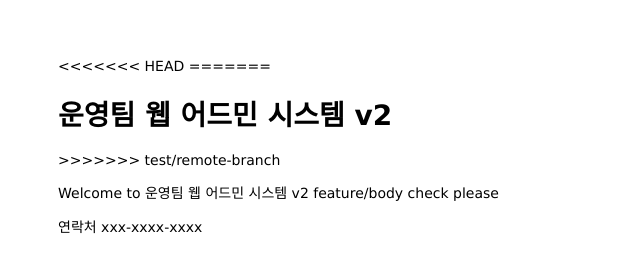
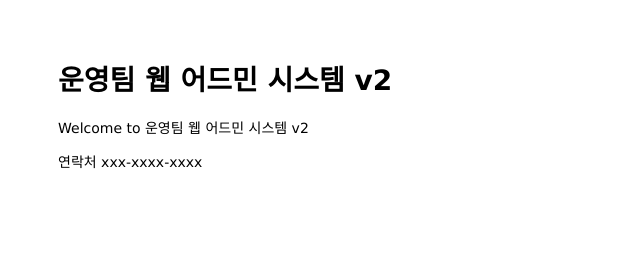
Before and after one commit to Hyuki56/mastering-git-github, a website: page public/index.html in a window 1280 px wide. Shown: the whole page, without its empty margins (0-640 px from the left). Drawn offline with Linux system fonts and the light colour scheme.

Commit message:
comfict 이해

```diff
--- a/public/index.html
+++ b/public/index.html
@@ -6,11 +6,8 @@
 </head>
 
 <body>
-<<<<<<< HEAD
-=======
   <h1> 운영팀 웹 어드민 시스템 v2</h1>
->>>>>>> test/remote-branch
-  <p>Welcome to 운영팀 웹 어드민 시스템 v2 feature/body check please </p>
+  <p>Welcome to 운영팀 웹 어드민 시스템 v2 </p>
 </body>
 <footer>
   연락처 xxx-xxxx-xxxx
```
